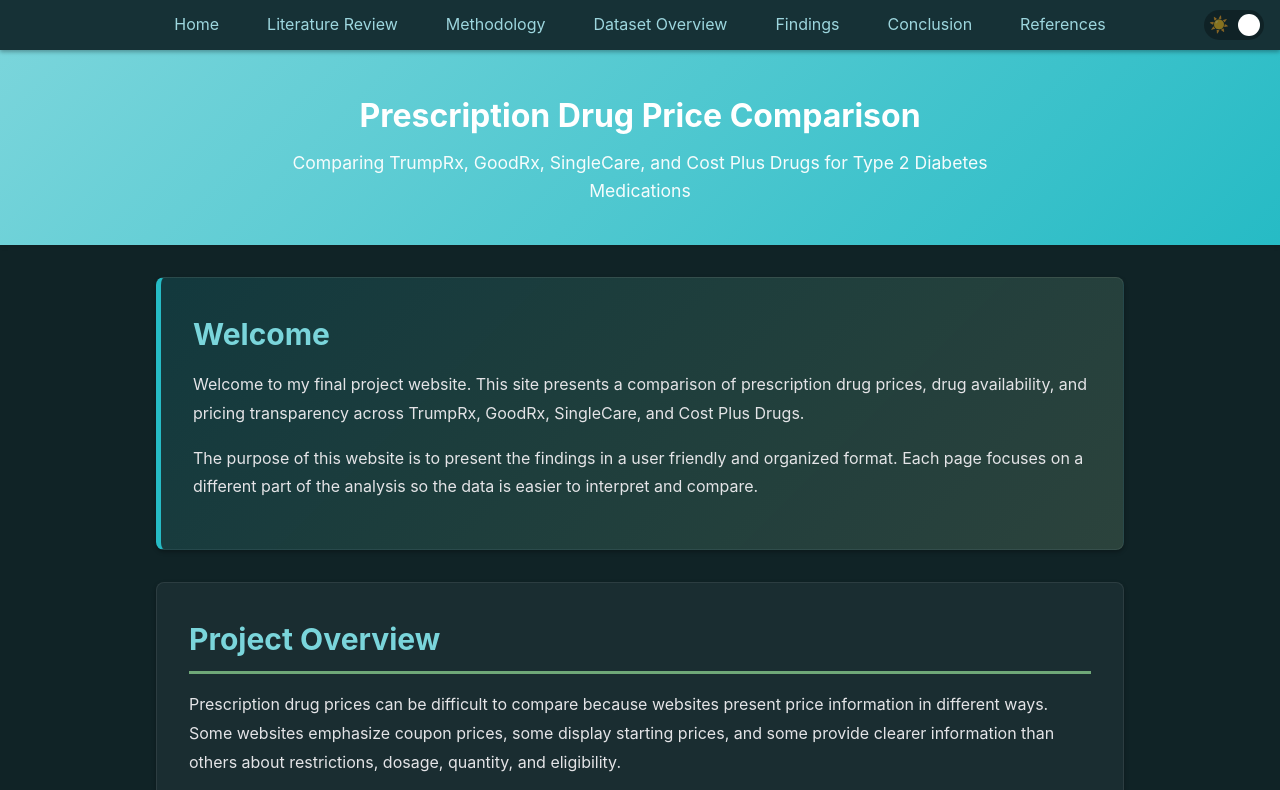
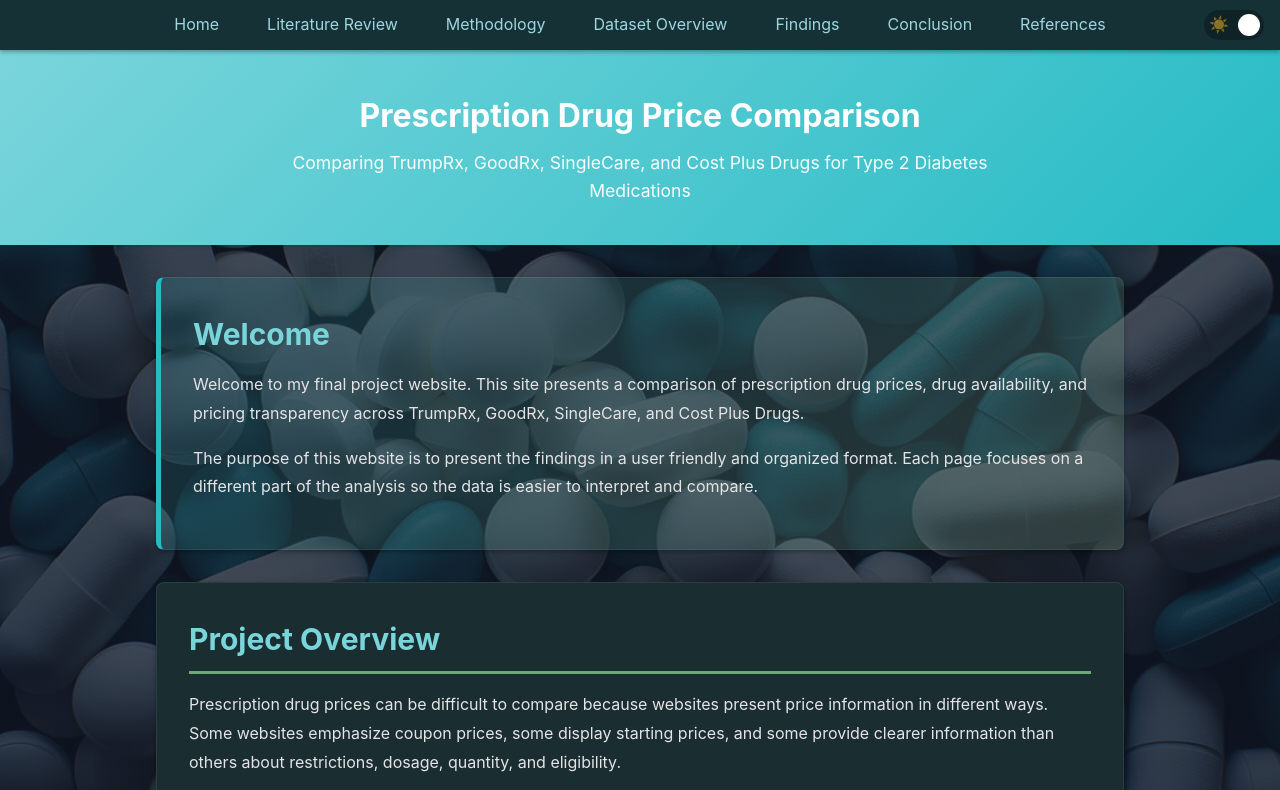
Before and after one commit to mads7984/DCDA40833-final-project, a plain HTML site: page index.html in a window 1280 px wide. Both pictures are taken after a click on the label "Toggle dark mode". Shown: the top 790 px of the page. Drawn offline with Linux system fonts and the light colour scheme.

Commit message:
Added background to website

```diff
--- a/css/style.css
+++ b/css/style.css
@@ -23,6 +23,42 @@
     --card-bg: #ffffff;            /* Card/section background */
     --shadow: rgba(0, 0, 0, 0.1);  /* Box shadows */
     --border-color: #d8eaea;       /* Soft border */
+}
+
+/* =========================
+   Page Background
+   ========================= */
+
+body {
+    background-image:
+        linear-gradient(
+            rgba(248, 250, 252, 0.90),
+            rgba(248, 250, 252, 0.90)
+        ),
+        url("../images/background.jpg");
+
+    background-size: cover;
+    background-position: center;
+    background-attachment: fixed;
+    background-repeat: no-repeat;
+}
+/* =========================
+   Dark Mode Background
+   ========================= */
+
+body.dark-mode {
+    background-image:
+            linear-gradient(
+                rgba(17, 24, 39, 0.78),
+                rgba(17, 24, 39, 0.78)
+            ),
+            url("../images/background.jpg") !important;
+
+        background-size: cover;
+        background-position: center;
+        background-repeat: no-repeat;
+
+        box-shadow: 0 10px 25px rgba(0, 0, 0, 0.35);
 }
 
 /* Dark Mode */
```
Also changed, not shown: images/background.jpg (added).
